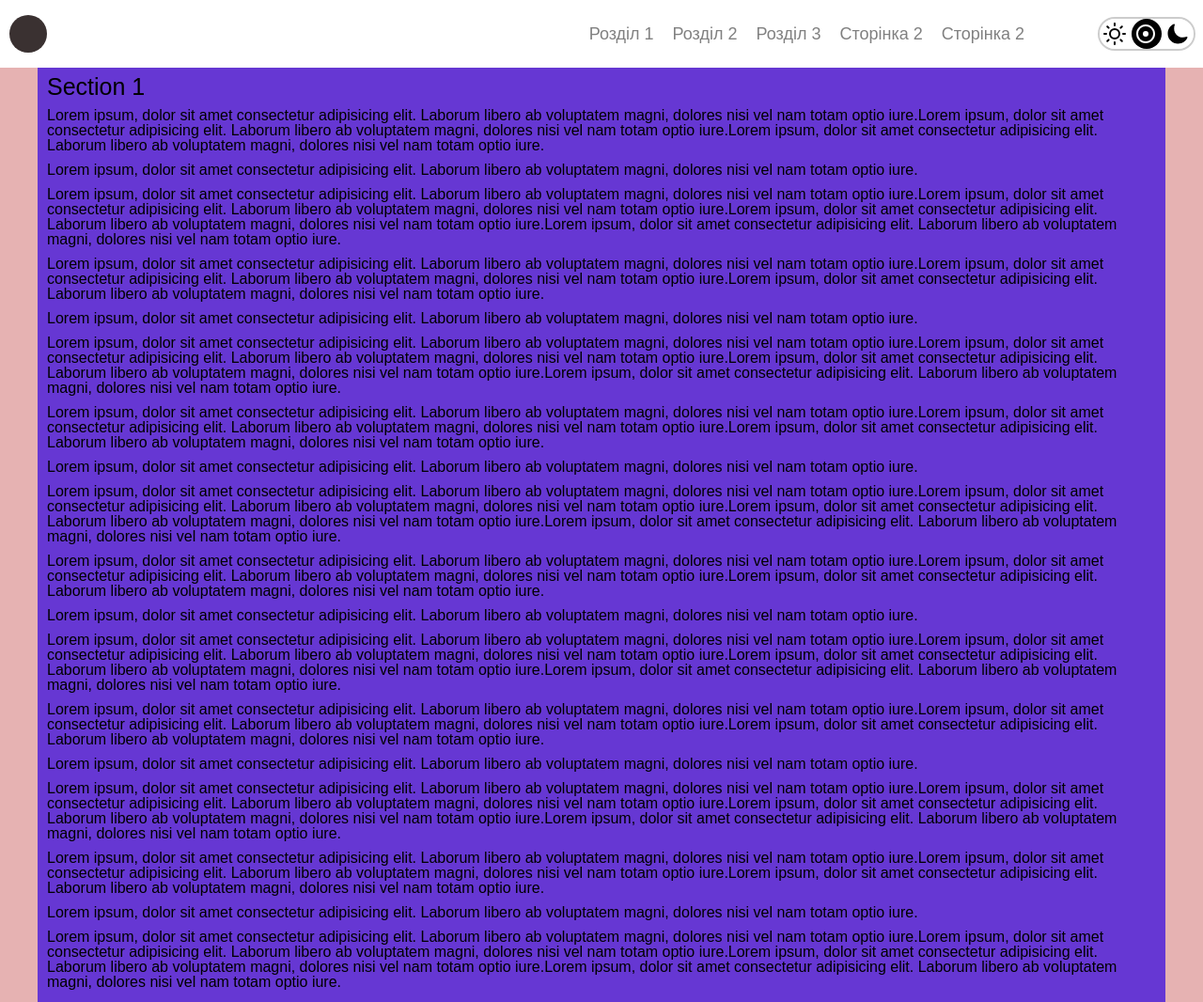
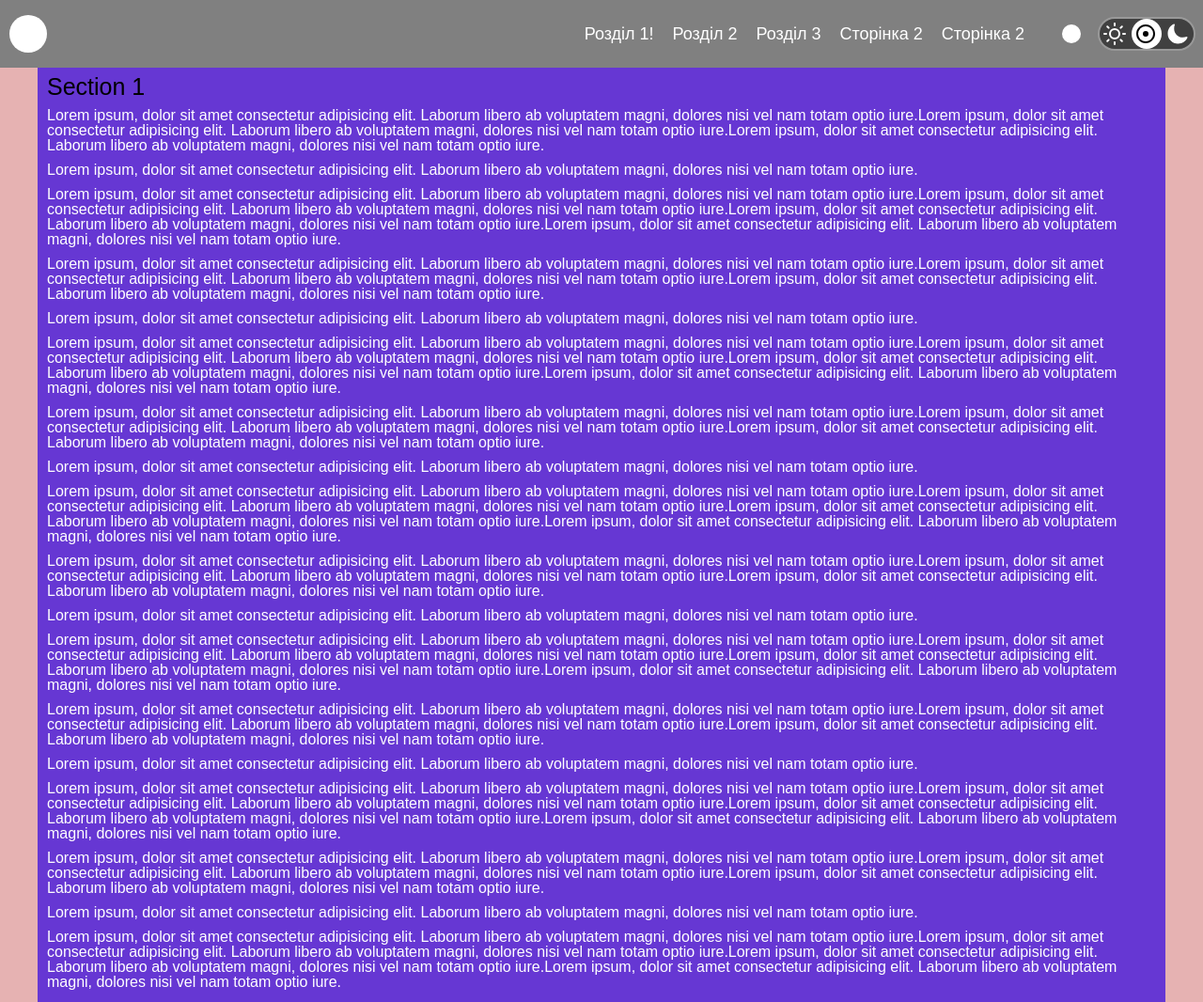
Before and after one commit to rumiyevskiy/template, a plain HTML site: page index.html in a window 1280 px wide. Shown: the top 1066 px of the page at 94% size. Drawn offline with Linux system fonts and the light colour scheme.

Commit message:
checked git hub

```diff
--- a/css/style.css
+++ b/css/style.css
@@ -72,6 +72,43 @@ h1, h2, h3, h4, h5, h6 {
 }
 
 /*--------------------*/
+:root {
+  --headerBgColor: #ffffff;
+  --headerMenuItemTxtClr: #808080;
+  --headerIconBgClr: #3a3131;
+  --mainTxtClr: #000000;
+}
+
+.switcher__radio {
+  filter: invert(0);
+}
+
+.switcher__radio:checked {
+  filter: invert(1);
+}
+
+.switcher__status {
+  filter: invert(0);
+}
+
+:root {
+  --headerBgColor: #808080;
+  --headerMenuItemTxtClr: #ffffff;
+  --headerIconBgClr: #ffffff;
+  --mainTxtClr: #ffffff;
+}
+
+.switcher__radio {
+  filter: invert(1);
+}
+
+.switcher__radio:checked {
+  filter: invert(0);
+}
+
+.switcher__status {
+  filter: invert(1);
+}
 
 body {
   height: 100%;
--- a/index.html
+++ b/index.html
@@ -48,7 +48,7 @@
 
                             <li>
 
-                                <a data-goto='.page__section-1' href="#" class="header__menu__item">Розділ 1</a>
+                                <a data-goto='.page__section-1' href="#" class="header__menu__item">Розділ 1!</a>
 
                             </li>
 
```
